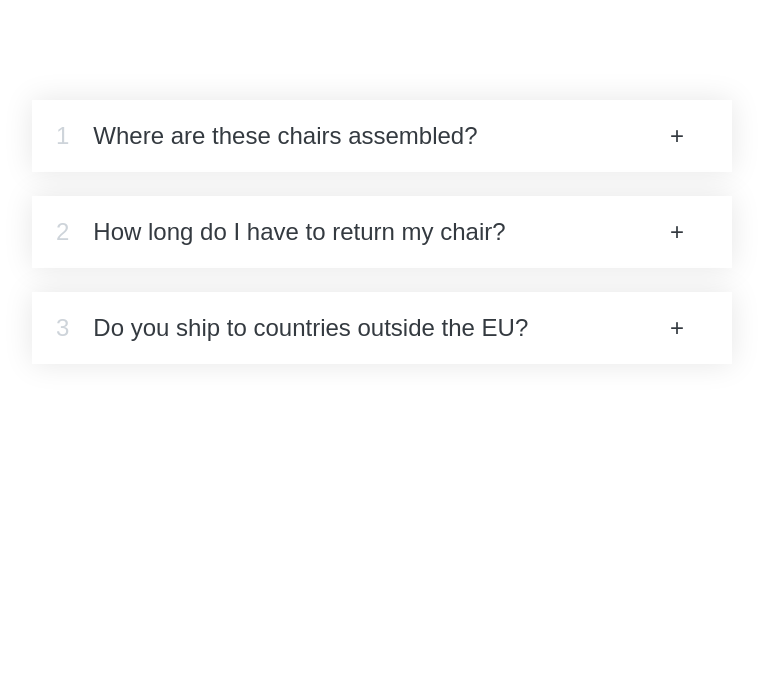
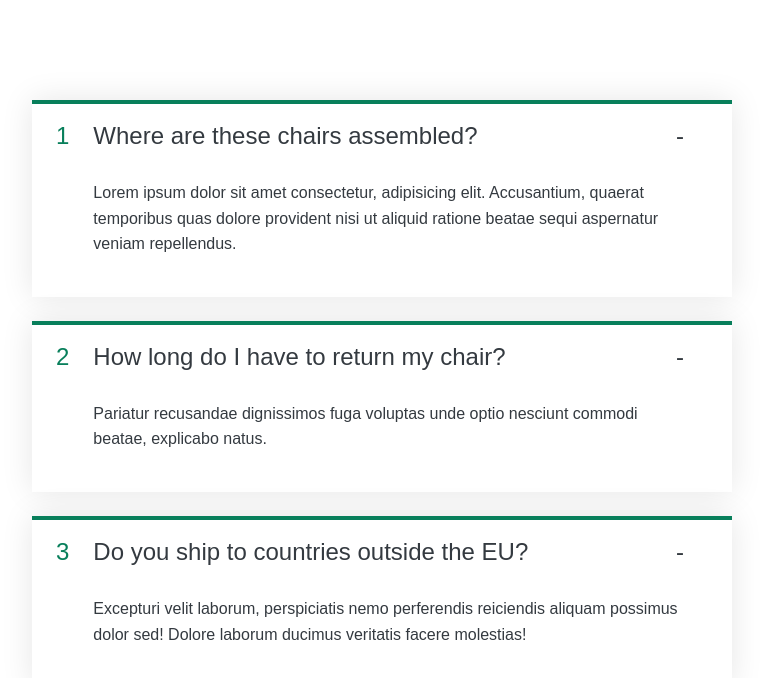
Before and after one commit to muhammaddahmadd/travel-checklist, a React (Create React App) app: page / in a window 1280 px wide. Shown: the top 678 px of the page, without its empty margins (258-1021 px from the left). Built offline with nearby package versions, Linux system fonts and the light colour scheme.

Commit message:
Implemented clonsing func

```diff
--- a/src/components/Exercsie1.1/exercise.js
+++ b/src/components/Exercsie1.1/exercise.js
@@ -31,24 +31,26 @@ function Accordion() {
     const [curOpen, setCurOpen] = useState(null);
     return <div className="accordion">
         {faqs.map((faq, i)=> (
-            <AccordionItem key={i} CurOpen={curOpen} onOpen = {setCurOpen} id={i+1} title={faq.title} text={faq.text}/>
+            <AccordionItem key={i} CurOpen={curOpen} onOpen = {setCurOpen} id={i+1} title={faq.title} >{faq.text}</AccordionItem>
         ))}
     </div>;
 }
 
 
-function AccordionItem({ id, title, text, onOpen, CurOpen }){
+function AccordionItem({ id, title, children, onOpen, CurOpen }){
    console.log("current id:", id, "currentOpened :", CurOpen )
-    const isOpen = id === CurOpen;
-console.log(isOpen)
+    // const isOpen = id === CurOpen;
+    const [isOpen, setIsOpen] = useState(id)
+// console.log(isOpen)
    function handleOpening(id){
     console.log(id)
-    onOpen(id)
+       onOpen(id)
+       setIsOpen(!isOpen)
    }
     return <div className={"item " + `${isOpen? "open": ""}`} onClick={()=>handleOpening(id)}>
         <p className="number">{id}</p>
         <p className="title">{title}</p>
         <p className="icon">{isOpen? "-" : "+"}</p>
-        {isOpen? <p className="content-box">{text}</p>  : ""}
+        {isOpen? <p className="content-box">{children}</p>  : ""}
     </div>
 }
```
